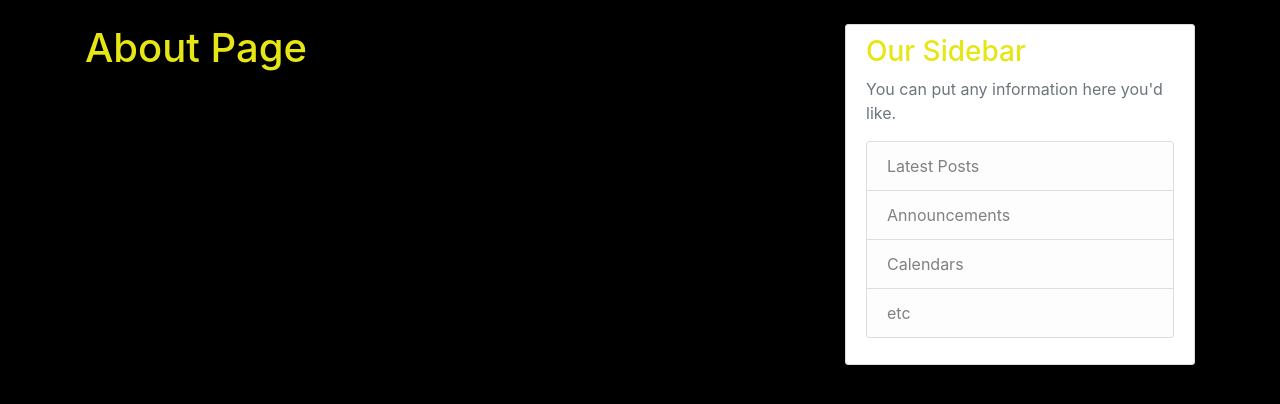
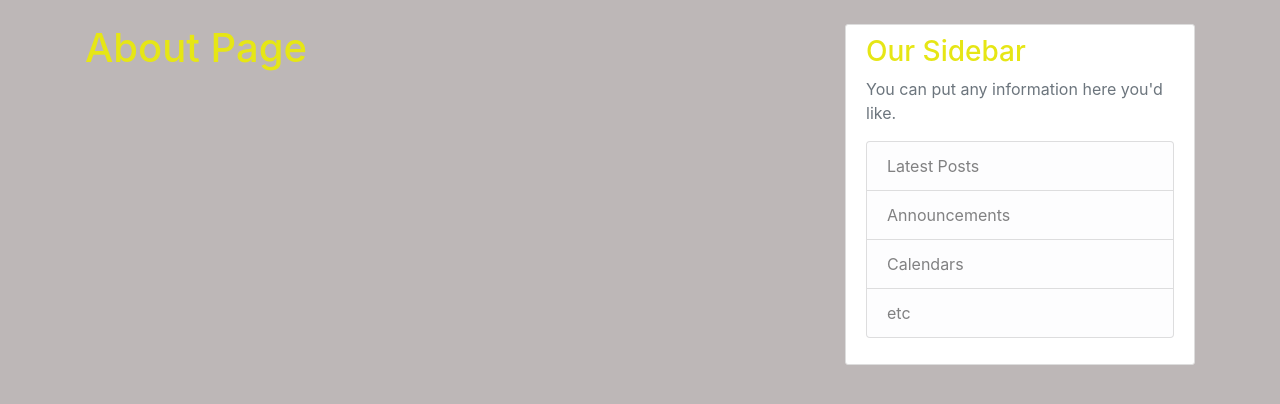
Before and after one commit to ritwiksamrat/CrispyBlogFlask, a Flask app: page /about in a window 1280 px wide. Shown: the part 56-460 px from the top of the page. Run offline with Flask 2, Linux system fonts and the light colour scheme; some libraries are stand-ins or nearby versions.

Commit message:
First Comment

```diff
--- a/flaskblog/static/main.css
+++ b/flaskblog/static/main.css
@@ -1,5 +1,5 @@
 body {
-  background: #000000;
+  background: #bdb7b7;
   color: #333333;
   margin-top: 5rem;
 }
```
Also changed, not shown: 1 other file.
